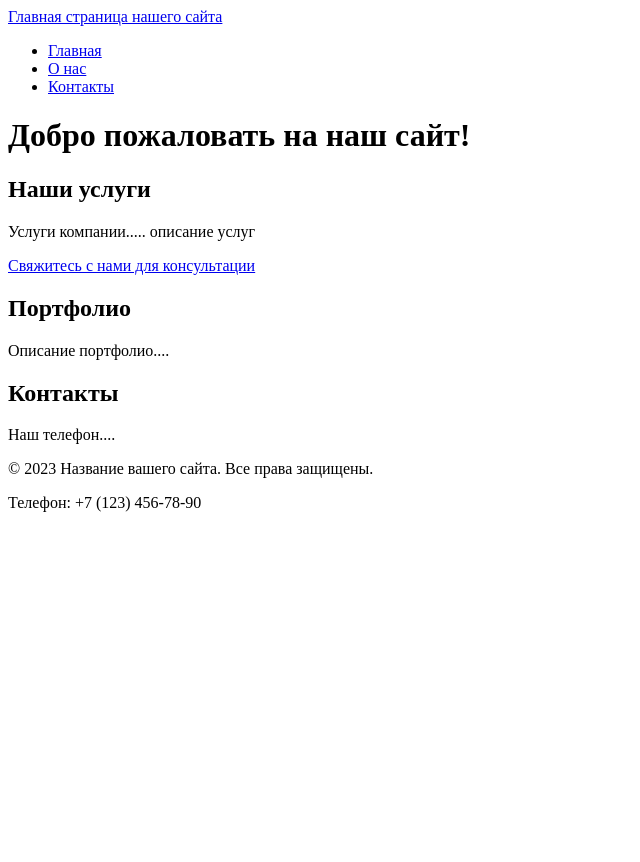
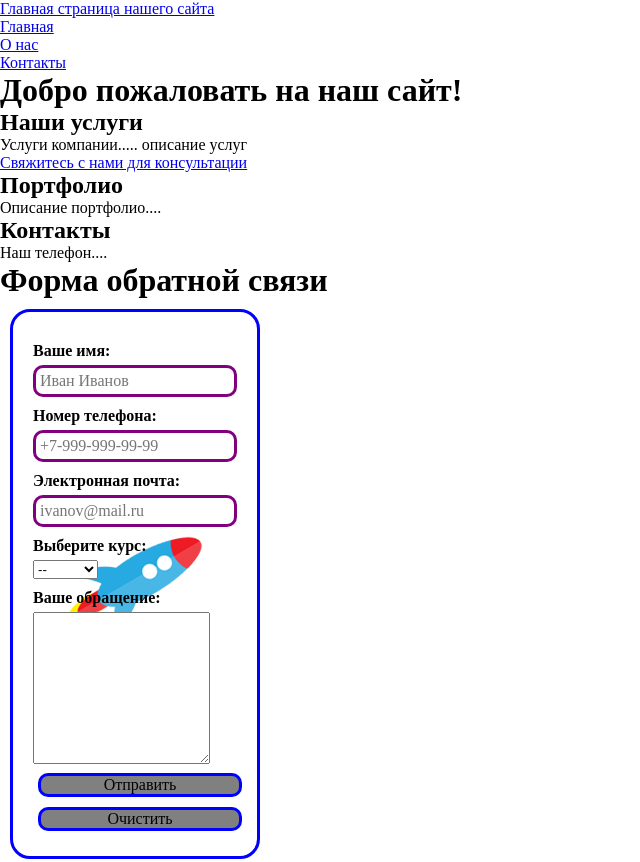
Before and after one commit to AlexeyAleksandrov/my-project-13, a plain HTML site: page index.html in a window 1280 px wide. Shown: the top 862 px of the page, without its empty margins (0-640 px from the left). Before the commit the page ends 800 px from the top, so only its background shows below. Drawn offline with Linux system fonts and the light colour scheme.

Commit message:
Добавлены стили, добавлен JS обработки событий

```diff
--- a/index.html
+++ b/index.html
@@ -6,8 +6,10 @@
     <title>Главная - Название вашего сайта</title>
     <meta name="description" content="Краткое описание главной страницы вашего сайта">
     <link rel="icon" href="assets/favicon.ico" type="image/x-icon">
+    <link rel="stylesheet" href="static/styles.css">
 </head>
 <body>
+    <script src="script.js"></script>
     <header>
         <a href="/">Главная страница нашего сайта</a>
         <nav>
@@ -37,6 +39,42 @@
             <h2>Контакты</h2>
             <p>Наш телефон....</p>
         </section>
+
+        <h1>Форма обратной связи</h1>
+        <form id="ContactForm">
+            <label for="name">Ваше имя:</label>
+            <input type="text" id="name" name="username" placeholder="Иван Иванов" required>
+
+            <label for="phone">Номер телефона:</label>
+            <input type="text" id="phone" name="phone" type="tel" inputmode="tel" placeholder="+7-999-999-99-99" required><br>
+
+            <label for="email">Электронная почта:</label>
+            <input type="text" id="email" name="email" placeholder="ivanov@mail.ru">
+
+            <label for="cource">Выберите курс:</label>
+            <select id="cource" name="cource">
+                <option value="">--</option>
+                <option value="1">1 курс</option>
+                <option value="2">2 курс</option>
+                <option value="3">3 курс</option>
+                <option value="4">4 курс</option>
+                <option value="other">Другое</option>
+            </select>
+
+
+            <label for="message">Ваше обращение:</label>
+            <textarea id="message" name="message" rows="10" required></textarea>
+
+            <button type="submit">Отправить</button>
+            <button type="reset">Очистить</button>
+        </form>
+
+        <img src="static/img/img.png" alt="Картинка рабочего стола" width="1280" height="720" loading="lazy">
+
+        <!-- Вставка с Rutube; замените XXXXXXXXXXXX на ID ролика -->
+        <div class="media">
+            <iframe width="720" height="405" src="https://rutube.ru/play/embed/398026816068021205a6a9da711e6ec1/" style="border: none;" allow="clipboard-write; autoplay" webkitAllowFullScreen mozallowfullscreen allowFullScreen></iframe>
+        </div>
     </main>
 
     <footer>
--- /dev/null
+++ b/script.js
@@ -0,0 +1,58 @@
+// получаем форму по ID
+const form = document.getElementById('ContactForm')
+
+// получаем поля ввода по ID
+const nameInput = document.getElementById('name')
+const phoneInput = document.getElementById('phone')
+const emailInput = document.getElementById('email')
+// ... курс, сообщение и т.п.
+
+// добавляем обработку события ввода email
+emailInput.addEventListener('input', validateEmail)
+
+// функция обработки ввода email
+function validateEmail() {
+    const emailRegex = /[A-Za-z0-9\._]{3,10}@[a-z0-9]{2,20}\.[a-z]{2,3}/;
+    if(emailRegex.test(emailInput.value))
+    {
+        hideError(emailInput);
+        return true;
+    }
+    else
+    {
+        showError(emailInput, "email должнен состоять из 3-10 символов, содержать знак @, а также быть в домене .ru или .com");
+        return false;
+    }
+}
+
+// функция показа ошибки и сообщения
+function showError(input, message) {
+    const formControl = input.parentElement;    // берем компонент, для которого показываем ошибку
+    const errorElement = formControl.querySelector('.error') || document.createElement('div');
+    errorElement.className = 'error';
+    errorElement.textContent = message;
+    formControl.appendChild(errorElement);
+    input.style.borderColor = 'red';
+}
+
+// функция скрытия ошибки
+function hideError(input) {
+    const formControl = input.parentElement;
+    const errorElement = formControl.querySelector('.error');
+    if(errorElement)
+    {
+        formControl.removeChild(errorElement);
+    }
+    input.style.borderColor = 'purple'
+}
+
+form.addEventListener('submit', function(e) {
+    e.preventDefault(); // предотвращает отправку формы средствами HTML
+
+    const isEmailValid = validateEmail();
+
+    if(isEmailValid)
+    {
+        form.submit();  // вручную вызываем отправку формы
+    }
+})
--- /dev/null
+++ b/static/styles.css
@@ -0,0 +1,64 @@
+/* Убираются стандартные отступы */
+* {
+    margin: 0;
+    padding: 0;
+    box-sizing: border-box;
+}
+
+input, button {
+    border: none;
+    outline: none;
+    font-family: inherit;
+    font-size: inherit;
+}
+
+#ContactForm {
+    width: 100%;
+    max-width: 250px;
+    margin: 10px;
+    padding: 20px;
+    /* background: greenyellow; */
+    border: solid;
+    border-color: blue;
+    border-radius: 20px;
+
+    background-image: url("img/feature-modern.png");
+    background-position: center;
+    /* background-size: cover; */
+    background-repeat: no-repeat;
+
+}
+
+label {
+    display: block;
+    margin-top: 10px;
+    margin-bottom: 5px;
+    font-weight: bold;
+}
+
+input {
+    width: 100%;
+    padding: 4px;
+    border: 3px solid purple;
+    border-radius: 10px;
+}
+
+input:focus {
+    border-color: brown;
+    box-shadow: 0 0 5x grey;
+    background-color: cornflowerblue;
+}
+
+button {
+    width: 100%;
+    margin: 5px;
+    margin-left: 5px;
+    margin-right: 5px;
+    border: 3px solid blue;
+    border-radius: 10px;
+    background-color: grey;
+}
+
+button:hover {
+    background-color: green;
+}
```
Also changed, not shown: static/img/feature-modern.png (added), static/img/img.png (added).
